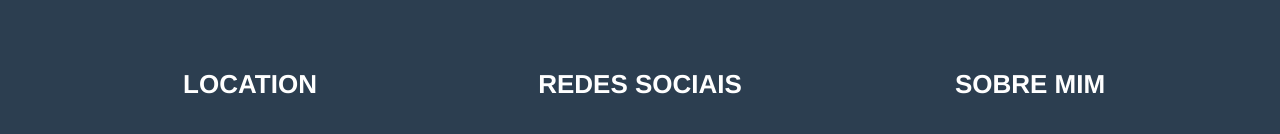
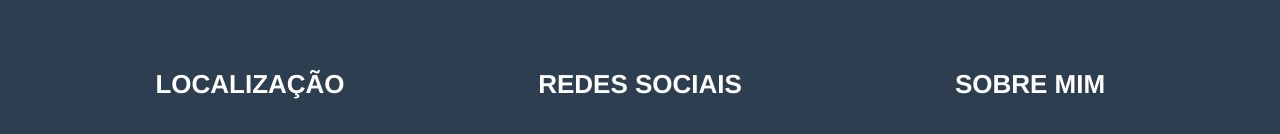
Before and after one commit to alissonzampietro/alissonzampietro.github.io, a plain HTML site: page index.html in a window 1280 px wide. Shown: the part 2914-3048 px from the top of the page. Drawn offline with nearby package versions, Linux system fonts and the light colour scheme.

Commit message:
Implementando localização

```diff
--- a/index.html
+++ b/index.html
@@ -232,7 +232,7 @@
             <div class="container">
                 <div class="row">
                     <div class="footer-col col-md-4">
-                        <h3>Location</h3>
+                        <h3>Localização</h3>
                         <p>São Paulo<br><img src="img/brazil.png" alt="Brazil" class="country">Brasil</p>
                     </div>
                     <div class="footer-col col-md-4">
```
